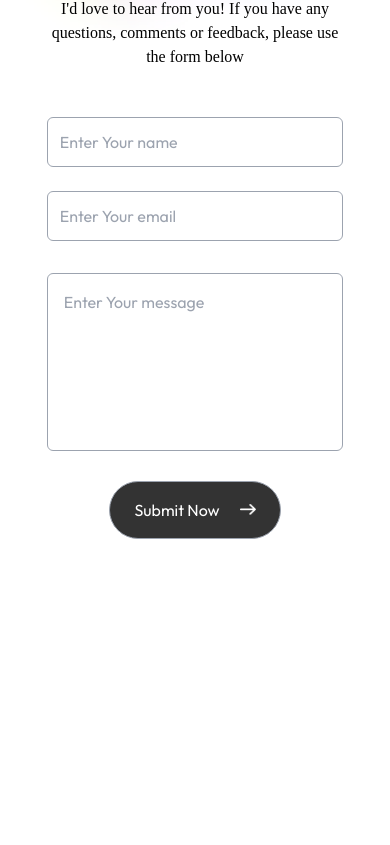
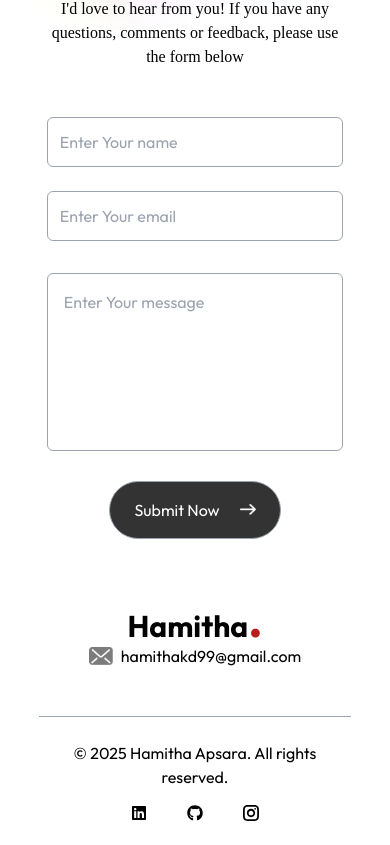
Before and after one commit to hamithakd99/Portfolio-Hamitha, a Next.js app: page / in a window 390 px wide. Shown: the part 4393-5238 px from the top of the page. Before the commit the page ends 4988 px from the top, so only its background shows below. Built offline with nearby package versions, Linux system fonts and the light colour scheme; a web font is replaced by a local one.

Commit message:
make footer section with responsive

```diff
--- a/app/Components/Footer.jsx
+++ b/app/Components/Footer.jsx
@@ -1,11 +1,31 @@
-import React from 'react'
+import { FaLinkedin ,FaGithub } from "react-icons/fa";
+import { GrInstagram } from "react-icons/gr";
+import { assets } from "@/assets/assets";
+import Image from "next/image";
+import React from "react";
 
 const Footer = () => {
   return (
     <div>
+      <div className="text-center">
+        <h1 className="text-3xl font-bold">
+          Hamitha<span className="text-red-700 text-5xl">.</span>
+        </h1>
+        <div className="flex w-max items-center gap-2 mx-auto">
+          <Image src={assets.mail_icon} alt="" className="w-6"/>
+          hamithakd99@gmail.com
+        </div>
+      </div>
+      <div className="text-center sm:flex items-center justify-between border-t border-gray-400 mx-[10%] mt-12 py-6">
+        <p>© 2025 Hamitha Apsara. All rights reserved.</p>
+        <ul className="flex gap-10 items-center justify-center mt-4 sm:mt-0">
+          <li><a target="_blank" href="https://www.linkedin.com/in/hamitha-apsara-5b027b276/">{<FaLinkedin />}</a></li>
+          <li><a target="_blank" href="https://github.com/hamithakd99">{<FaGithub />}</a></li>
+          <li><a target="_blank" href="https://www.instagram.com/hamithakd">{<GrInstagram />}</a></li>
+        </ul>
+      </div>
+    </div>
+  );
+};
 
-    </div>
-  )
-}
-
-export default Footer
+export default Footer;
--- a/app/page.js
+++ b/app/page.js
@@ -2,6 +2,7 @@
 
 import About from "./Components/About";
 import Contact from "./Components/Contact";
+import Footer from "./Components/Footer";
 import Header from "./Components/Header";
 import Navbar from "./Components/Navbar";
 import Work from "./Components/Work";
@@ -14,6 +15,7 @@ export default function Home() {
     <About />
     <Work />
     <Contact />
+    <Footer />
     </>
   );
 }
```
Also changed, not shown: app/Components/Contact.jsx (+45 -17 lines), package.json (+5 -4 lines), 1 other file (tests, documents, lock files or other folders).
